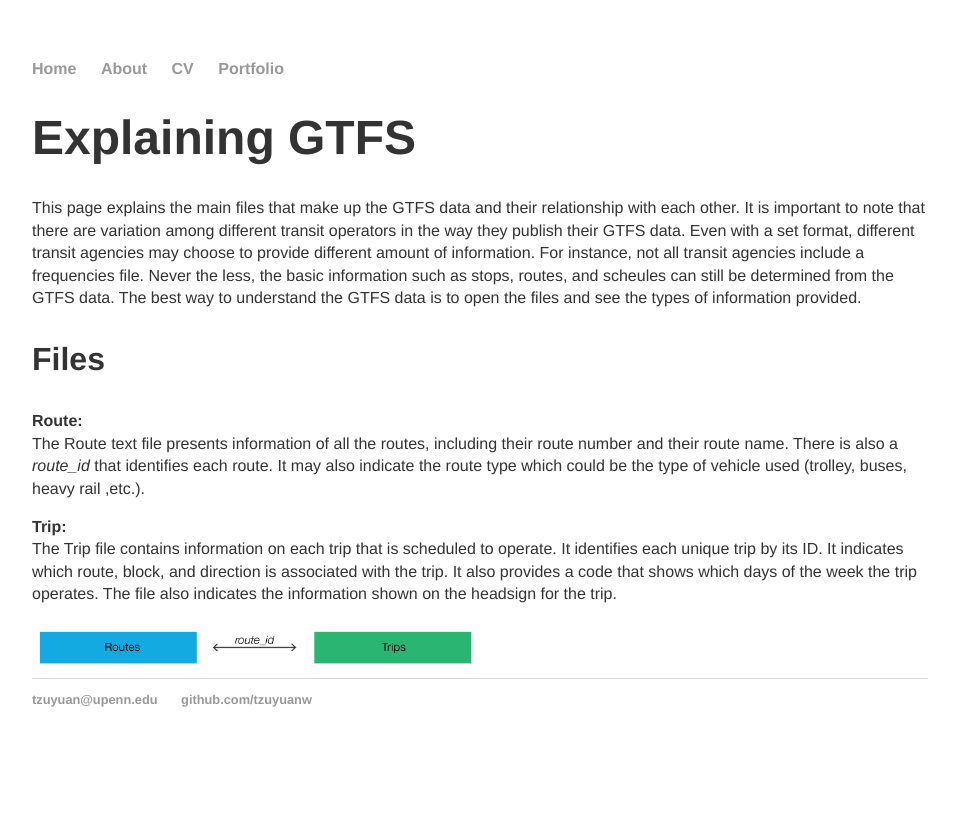
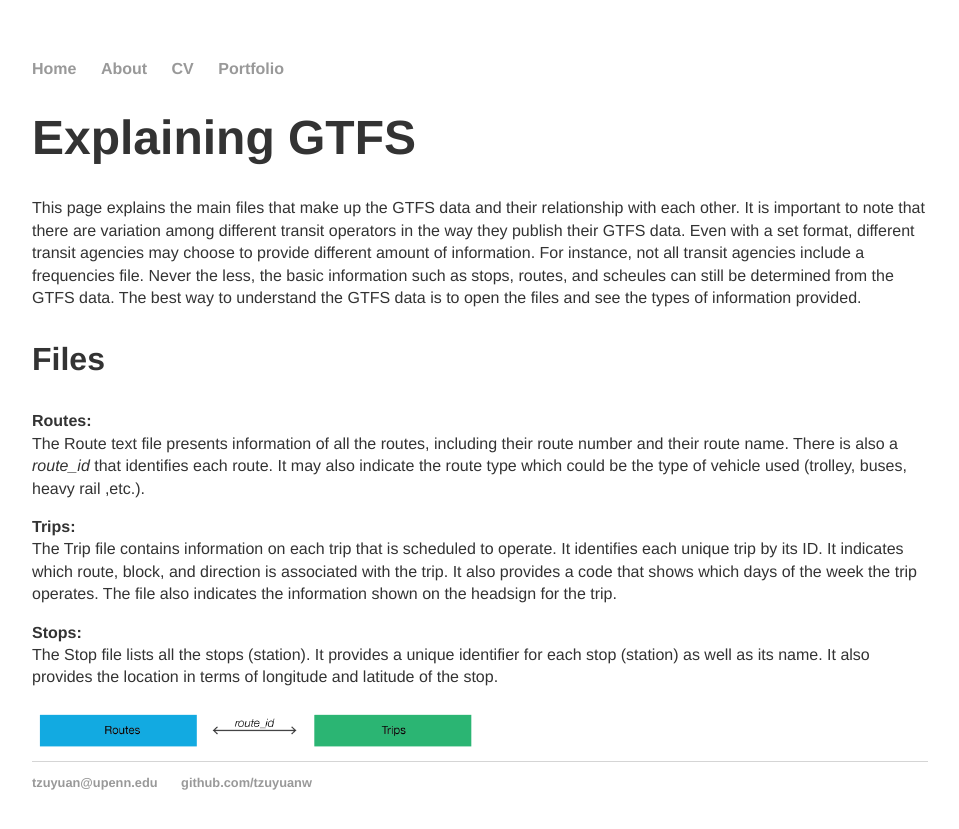
Before and after one commit to tzuyuanw/tzuyuanw.github.io, a Jekyll site: the page built from blog/GTFSexplanation.html, in a window 1280 px wide. Shown: the top 829 px of the page, without its empty margins (160-1119 px from the left). Built offline with Jekyll 4.4.1, drawn with Linux system fonts in a browser that asks for light colours.

Commit message:
Update GTFSexplanation.html

```diff
--- a/blog/GTFSexplanation.html
+++ b/blog/GTFSexplanation.html
@@ -12,18 +12,22 @@ title: Explaining GTFS
 			The best way to understand the GTFS data is to open the files and see the types of information provided.
 		</p>
 		<h3>Files</h3>
-		<p><b>Route:</b><br/>
+		<p><b>Routes:</b><br/>
 			The Route text file presents information of all the routes, including their route number and their route name.
 			There is also a <i>route_id</i> that identifies each route.
 			It may also indicate the route type which could be the type of vehicle used (trolley, buses, heavy rail ,etc.).
 		</p>
-		<p><b>Trip:</b><br/>
+		<p><b>Trips:</b><br/>
 			The Trip file contains information on each trip that is scheduled to operate.
 			It identifies each unique trip by its ID. It indicates which route, block, and direction is associated with the trip.
 			It also provides a code that shows which days of the week the trip operates.
 			The file also indicates the information shown on the headsign for the trip.
 		</p>
+		<p><b>Stops:</b><br/>
+			The Stop file lists all the stops (station). It provides a unique identifier for each stop (station) as well as its name.
+			It also provides the location in terms of longitude and latitude of the stop.
 
+		</p>
 
 
 	</div>
```
